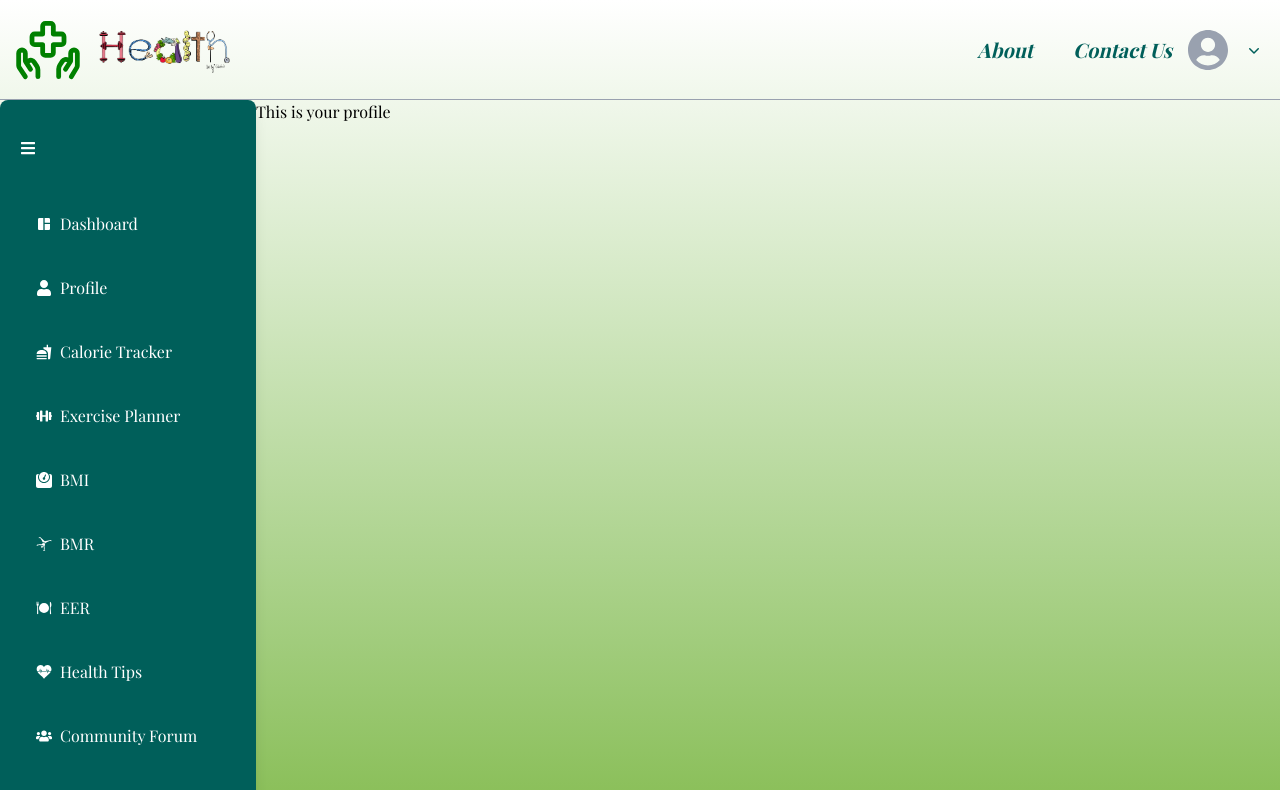
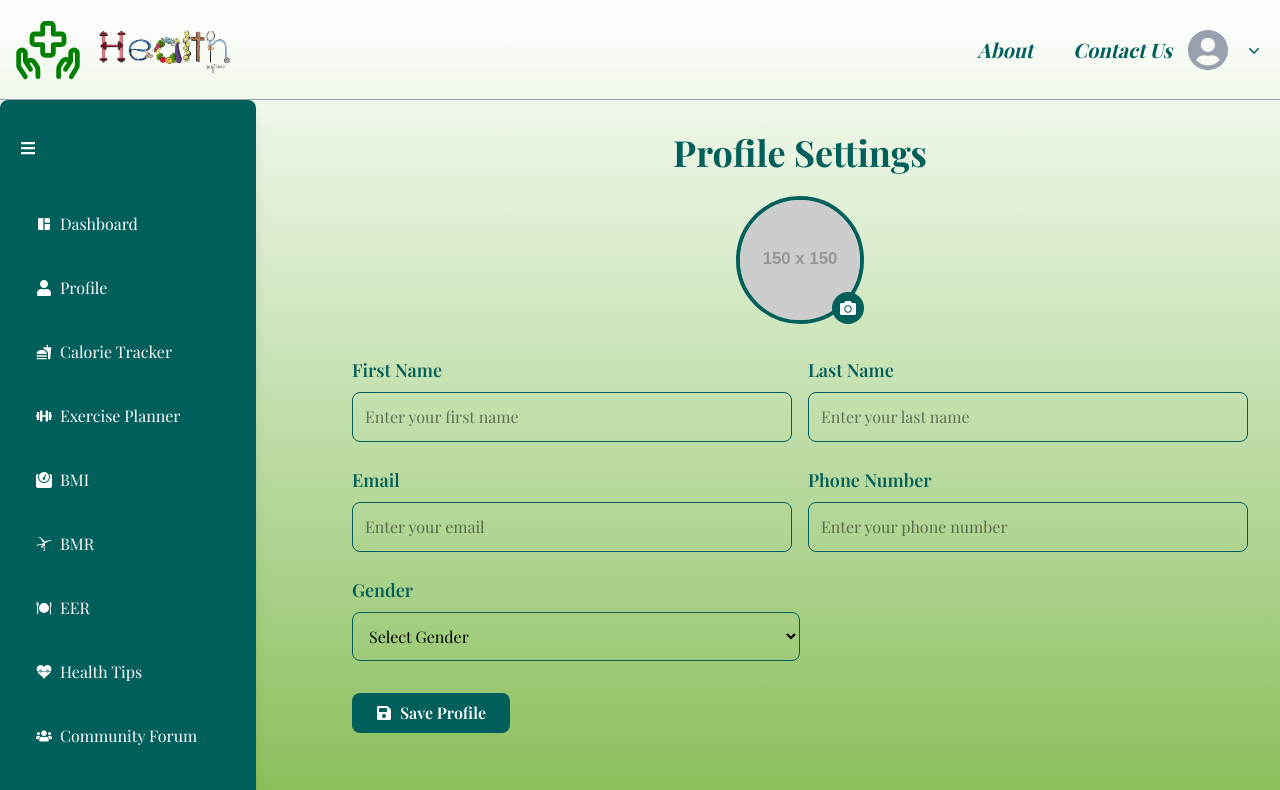
Before and after one commit to HeisGreen/health-app, a React (Vite) app in the folder frontend/: page /profile in a window 1280 px wide. Shown: the top 790 px of the page. Built offline with nearby package versions, Linux system fonts and the light colour scheme; no server answers; sample sign-in values are in the browser's storage; a web font is replaced by a local one.

Commit message:
Implemented Profile Page

```diff
--- a/frontend/src/App.tsx
+++ b/frontend/src/App.tsx
@@ -10,7 +10,7 @@ import Tips from "./components/Tips.jsx";
 import Tracker from "./components/Tracker.jsx";
 import Planner from "./components/Planner.jsx";
 import Forum from "./components/Forum.jsx";
-import { Profile } from "./components/Profile.jsx";
+import { Profile } from "./components/Profile.tsx";
 import Settings from "./components/Settings.tsx";
 import Bmi from "./components/Bmi.tsx";
 import BmiUw from "./success/BmiUw.tsx";
--- a/frontend/src/components/Bmi.tsx
+++ b/frontend/src/components/Bmi.tsx
@@ -104,7 +104,7 @@ const Bmi = () => {
                   value={height}
                   onChange={(e) => setHeight(e.target.value)}
                   placeholder={`Height (${useImperial ? "m" : "ft"})`}
-                  className="w-full md:w-3/4 p-2 rounded border border-gray-300 text-black"
+                  className="w-full md:w-3/4 p-2 rounded border border-gray-300 text-white"
                   required
                 />
 
@@ -114,7 +114,7 @@ const Bmi = () => {
                   value={weight}
                   onChange={(e) => setWeight(e.target.value)}
                   placeholder={`Weight (${useImperial ? "Kg" : "Lb"})`}
-                  className="w-full md:w-3/4 p-2 rounded border border-gray-300 text-black"
+                  className="w-full md:w-3/4 p-2 rounded border border-gray-300 text-white"
                   required
                 />
 
--- a/frontend/src/components/Profile.jsx
+++ /dev/null
@@ -1,11 +0,0 @@
-import 'react'
-import Sidebar from './Sidebar'
-
-export const Profile = () => {
-  return (
-    <div className='flex'>
-        <div><Sidebar/></div>
-        <div>This is your profile</div>
-    </div>
-  )
-}
--- /dev/null
+++ b/frontend/src/components/Profile.tsx
@@ -0,0 +1,206 @@
+import React, { useEffect, useState } from "react";
+import Sidebar from "./Sidebar";
+import { FaCamera, FaSave } from "react-icons/fa";
+
+export const Profile = () => {
+  // State variables for user profile info
+  const [firstName, setFirstName] = useState("");
+  const [lastName, setLastName] = useState("");
+  const [email, setEmail] = useState("");
+  const [phoneNumber, setPhoneNumber] = useState("");
+  const [gender, setGender] = useState("");
+  const [profilePic, setProfilePic] = useState<any>(null);
+  const token = localStorage.getItem("token");
+  if (!token) {
+    throw new Error("No token found. Please log in.");
+  }
+
+  // Load profile from backend
+  useEffect(() => {
+    const fetchProfile = async () => {
+      try {
+        const res = await fetch("http://localhost:8081/api/user/profile", {
+          headers: {
+            Authorization: `Bearer ${token}`,
+          },
+        });
+        if (!res.ok) throw new Error("Failed to fetch profile");
+        const data = await res.json();
+
+        // Set the values from backend
+        setFirstName(data.firstName);
+        setLastName(data.lastName);
+        setEmail(data.email);
+        setPhoneNumber(data.phoneNumber);
+        setGender(data.gender);
+        setProfilePic(data.profilePic);
+      } catch (err) {
+        console.error("Error fetching profile:", err);
+      }
+    };
+
+    fetchProfile();
+  }, []);
+
+  const handleProfilePicChange = (e: React.ChangeEvent<HTMLInputElement>) => {
+    const file = e.target.files ? e.target.files[0] : null;
+    if (file) {
+      setProfilePic(URL.createObjectURL(file)); // Display selected image
+    }
+  };
+
+  const handleSaveProfile = async () => {
+    try {
+      const response = await fetch("http://localhost:8081/api/user/profile", {
+        method: "PUT",
+        headers: {
+          "Content-Type": "application/json",
+          Authorization: `Bearer ${token}`, // Uncomment if needed
+        },
+        body: JSON.stringify({
+          firstName,
+          lastName,
+          email,
+          phoneNumber,
+          gender,
+          profilePic, // Optional if you're using image URLs
+        }),
+      });
+
+      if (!response.ok) {
+        throw new Error("Failed to save profile");
+      }
+
+      alert("Profile saved successfully!");
+    } catch (error) {
+      console.error("Error saving profile:", error);
+      alert("An error occurred while saving your profile.");
+    }
+  };
+
+  return (
+    <div className="flex flex-col lg:flex-row w-full">
+      {/* Sidebar */}
+      <div className="lg:w-1/4">
+        <Sidebar />
+      </div>
+
+      {/* Profile Form */}
+      <div className="lg:w-3/4 p-8 w-full">
+        <h1 className="text-4xl font-bold text-teal-800 text-center mb-6">
+          Profile Settings
+        </h1>
+
+        <div className="flex justify-center mb-8">
+          {/* Profile Picture */}
+          <div className="relative">
+            <img
+              src={profilePic || "https://via.placeholder.com/150"}
+              alt="Profile"
+              className="w-32 h-32 rounded-full object-cover border-4 border-teal-800"
+            />
+            <label
+              htmlFor="profile-pic"
+              className="absolute bottom-0 right-0 bg-teal-800 text-white p-2 rounded-full cursor-pointer"
+            >
+              <FaCamera />
+            </label>
+            <input
+              type="file"
+              id="profile-pic"
+              accept="image/*"
+              className="hidden"
+              onChange={handleProfilePicChange}
+            />
+          </div>
+        </div>
+
+        {/* Form Fields */}
+        <div className="space-y-6">
+          <div className="flex flex-col sm:flex-row sm:space-x-4">
+            <div className="flex flex-col w-full sm:w-1/2">
+              <label className="text-lg font-semibold text-teal-800 mb-2">
+                First Name
+              </label>
+              <input
+                type="text"
+                className="p-3 border border-teal-800 rounded-lg"
+                value={firstName}
+                onChange={(e) => setFirstName(e.target.value)}
+                placeholder="Enter your first name"
+              />
+            </div>
+
+            <div className="flex flex-col w-full sm:w-1/2">
+              <label className="text-lg font-semibold text-teal-800 mb-2">
+                Last Name
+              </label>
+              <input
+                type="text"
+                className="p-3 border border-teal-800 rounded-lg"
+                value={lastName}
+                onChange={(e) => setLastName(e.target.value)}
+                placeholder="Enter your last name"
+              />
+            </div>
+          </div>
+
+          <div className="flex flex-col sm:flex-row sm:space-x-4">
+            <div className="flex flex-col w-full sm:w-1/2">
+              <label className="text-lg font-semibold text-teal-800 mb-2">
+                Email
+              </label>
+              <input
+                type="email"
+                className="p-3 border border-teal-800 rounded-lg"
+                value={email}
+                onChange={(e) => setEmail(e.target.value)}
+                placeholder="Enter your email"
+              />
+            </div>
+
+            <div className="flex flex-col w-full sm:w-1/2">
+              <label className="text-lg font-semibold text-teal-800 mb-2">
+                Phone Number
+              </label>
+              <input
+                type="tel"
+                className="p-3 border border-teal-800 rounded-lg"
+                value={phoneNumber}
+                onChange={(e) => setPhoneNumber(e.target.value)}
+                placeholder="Enter your phone number"
+              />
+            </div>
+          </div>
+
+          <div className="flex flex-col w-full sm:w-1/2">
+            <label className="text-lg font-semibold text-teal-800 mb-2">
+              Gender
+            </label>
+            <select
+              className="p-3 border border-teal-800 rounded-lg"
+              value={gender}
+              onChange={(e) => setGender(e.target.value)}
+            >
+              <option value="">Select Gender</option>
+              <option value="Male">Male</option>
+              <option value="Female">Female</option>
+              <option value="other">Other</option>
+            </select>
+          </div>
+
+          {/* Save Button */}
+          <div className="text-center mt-8">
+            <button
+              onClick={handleSaveProfile}
+              className="bg-teal-800 hover:bg-teal-700 text-white font-semibold py-2 px-6 rounded-lg flex items-center justify-center gap-2"
+            >
+              <FaSave />
+              Save Profile
+            </button>
+          </div>
+        </div>
+      </div>
+    </div>
+  );
+};
```
